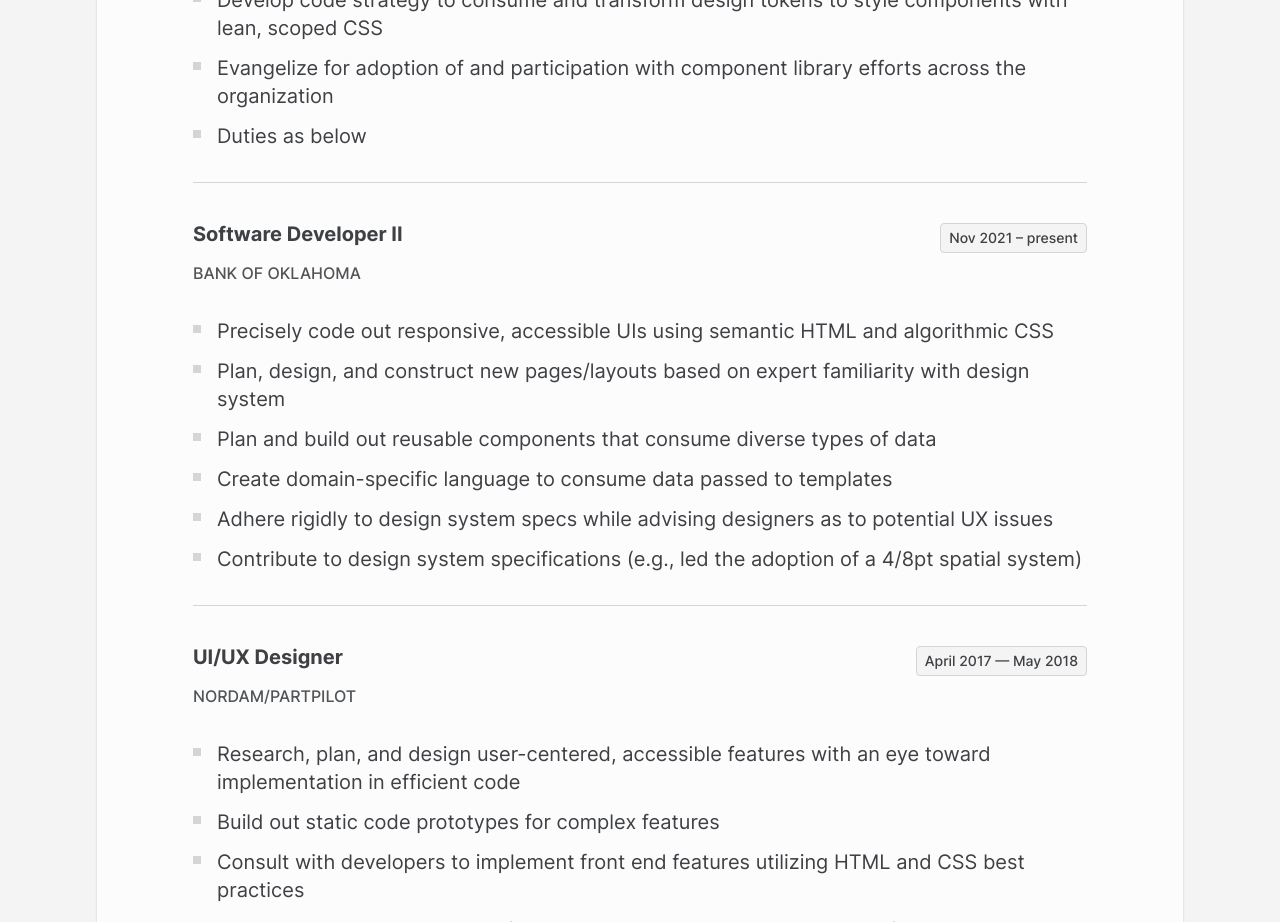
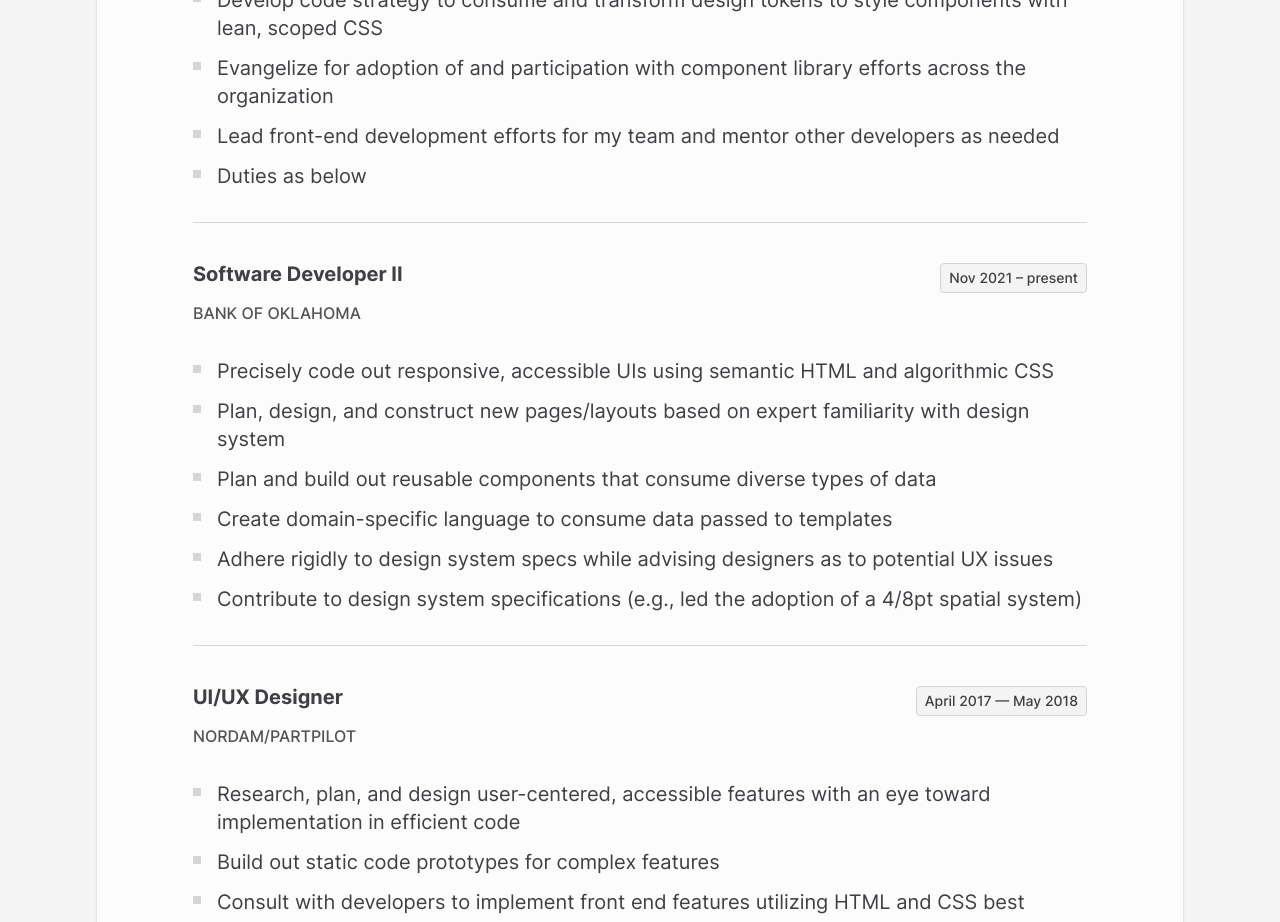
Before and after one commit to megalofauna/dev-site, a Vue app: page /resume in a window 1280 px wide. Shown: the part 1220-2142 px from the top of the page. Built offline with nearby package versions, Linux system fonts and the light colour scheme.

Commit message:
Update resume and job description

```diff
--- a/src/views/Resume.vue
+++ b/src/views/Resume.vue
@@ -51,6 +51,8 @@
                 <li>Develop code strategy to consume and transform design tokens to style components with lean, scoped
                     CSS</li>
                 <li>Evangelize for adoption of and participation with component library efforts across the organization
+                </li>
+                <li>Lead front-end development efforts for my team and mentor other developers as needed
                 </li>
                 <li>Duties as below</li>
             </ul>
```
Also changed, not shown: 1 other file (tests, documents, lock files or other folders).
